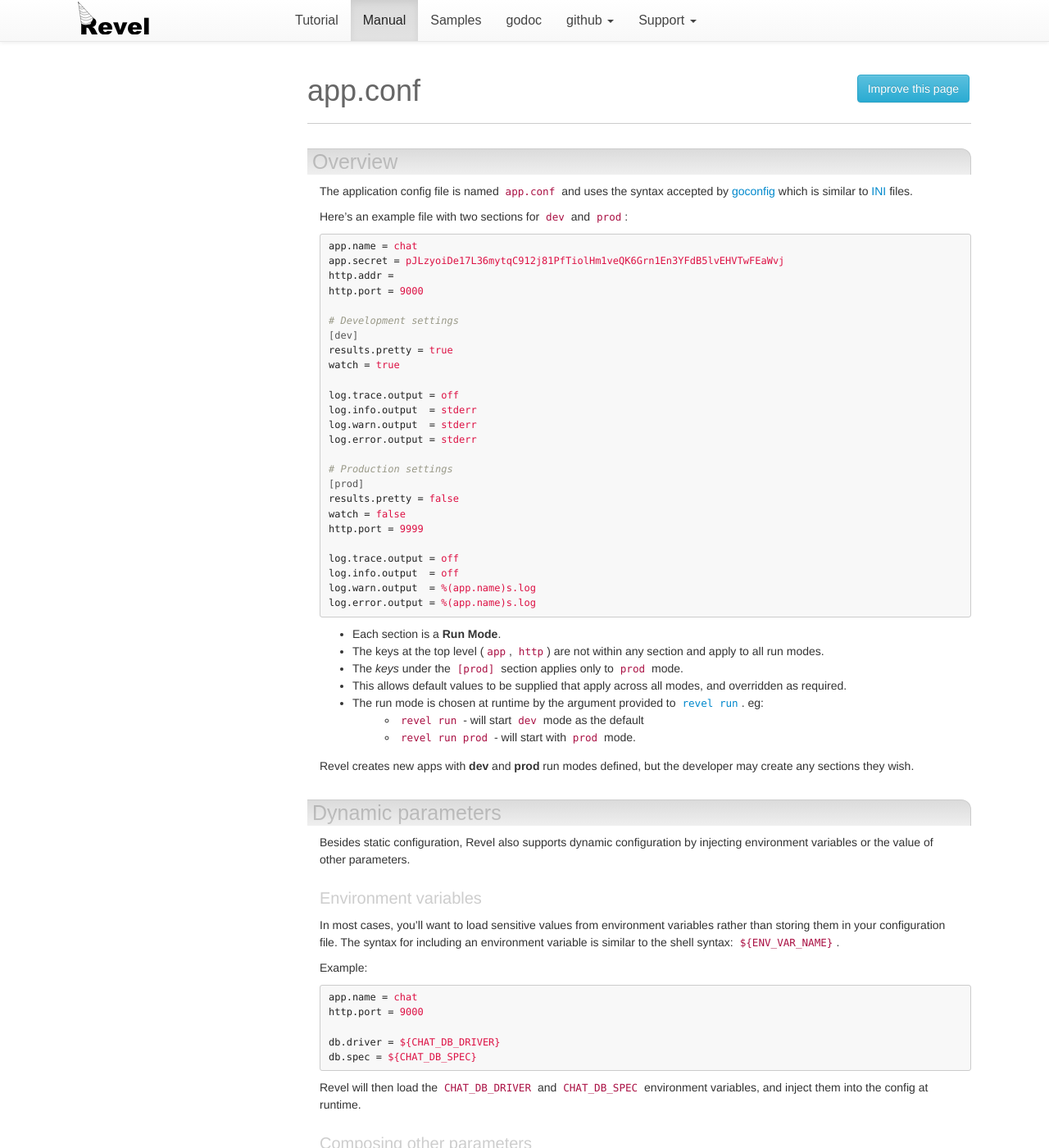
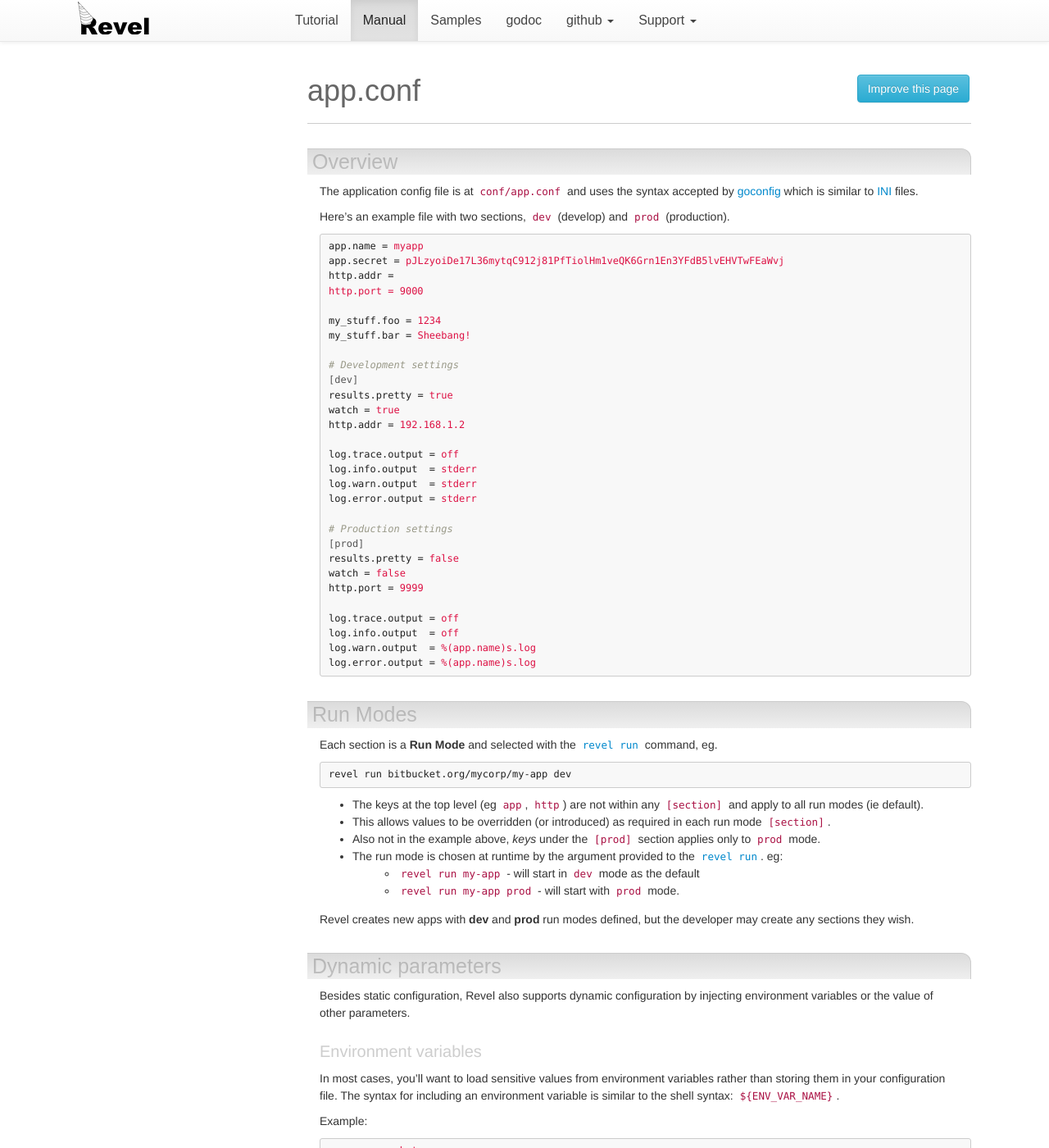
Before and after one commit to revel/revel.github.io, a Jekyll site: the page built from manual/appconf.md, in a window 1280 px wide and 1400 px high. Shown: the whole window at 82% size. Built offline with Jekyll 4.4.1, drawn with Linux system fonts in a browser that asks for light colours; nearby versions of some CDN libraries; comment, search, counter and statistics services are not loaded.

Commit message:
tidy run mode and cmd

```diff
--- a/_layouts/manual.html
+++ b/_layouts/manual.html
@@ -91,7 +91,7 @@ nav:
     title: app.conf
     url: appconf.html
   -
-    title: Command line tool
+    title: revel shell tool
     url: tool.html
   -
     title: FAQ
--- a/manual/appconf.md
+++ b/manual/appconf.md
@@ -5,21 +5,25 @@ layout: manual
 
 ## Overview
 
-The application config file is named `app.conf` and uses the syntax accepted by
+The application config file is at `conf/app.conf` and uses the syntax accepted by
 [goconfig](https://github.com/revel/config)  which is similar to
 [INI](http://en.wikipedia.org/wiki/INI_file) files.
 
-Here's an example file with two sections for `dev` and `prod`:
+Here's an example file with two sections, `dev` (develop) and `prod` (production).
 {% highlight ini %}
-app.name = chat
+app.name = myapp
 app.secret = pJLzyoiDe17L36mytqC912j81PfTiolHm1veQK6Grn1En3YFdB5lvEHVTwFEaWvj
 http.addr =
 http.port = 9000
+
+my_stuff.foo = 1234
+my_stuff.bar = Sheebang!
 
 # Development settings
 [dev]
 results.pretty = true
 watch = true
+http.addr = 192.168.1.2
 
 log.trace.output = off
 log.info.output  = stderr
@@ -38,13 +42,18 @@ log.warn.output  = %(app.name)s.log
 log.error.output = %(app.name)s.log
 {% endhighlight %}
 
-- Each section is a **Run Mode**.
-- The keys at the top level (`app`, `http`) are not within any section and apply to all run modes.
-- The *keys* under the `[prod]` section applies only to `prod` mode.
-- This allows default values to be supplied that apply across all modes, and overridden as required.
-- The run mode is chosen at runtime by the argument provided to [`revel run`](tool.html). eg:
-  - `revel run`  - will start `dev` mode as the default
-  - `revel run prod` - will start with `prod` mode.
+## Run Modes
+Each section is a **Run Mode** and selected with the [`revel run`](tool.html#run) command, eg.
+
+    revel run bitbucket.org/mycorp/my-app dev
+
+
+- The keys at the top level (eg `app`, `http`) are not within any `[section]`  and apply to all run modes (ie default).
+- This allows values to be overridden (or introduced) as required in each run mode `[section]`.
+- Also not in the example above,  *keys* under the `[prod]` section applies only to `prod` mode.
+- The run mode is chosen at runtime by the argument provided to the [`revel run`](tool.html#run). eg:
+  - `revel run my-app`  - will start in `dev` mode as the default
+  - `revel run my-app prod` - will start with `prod` mode.
 
 Revel creates new apps with **dev** and **prod** run modes defined, but the developer may
 create any sections they wish.
```
Also changed, not shown: manual/tool.md (+23 -7 lines).
